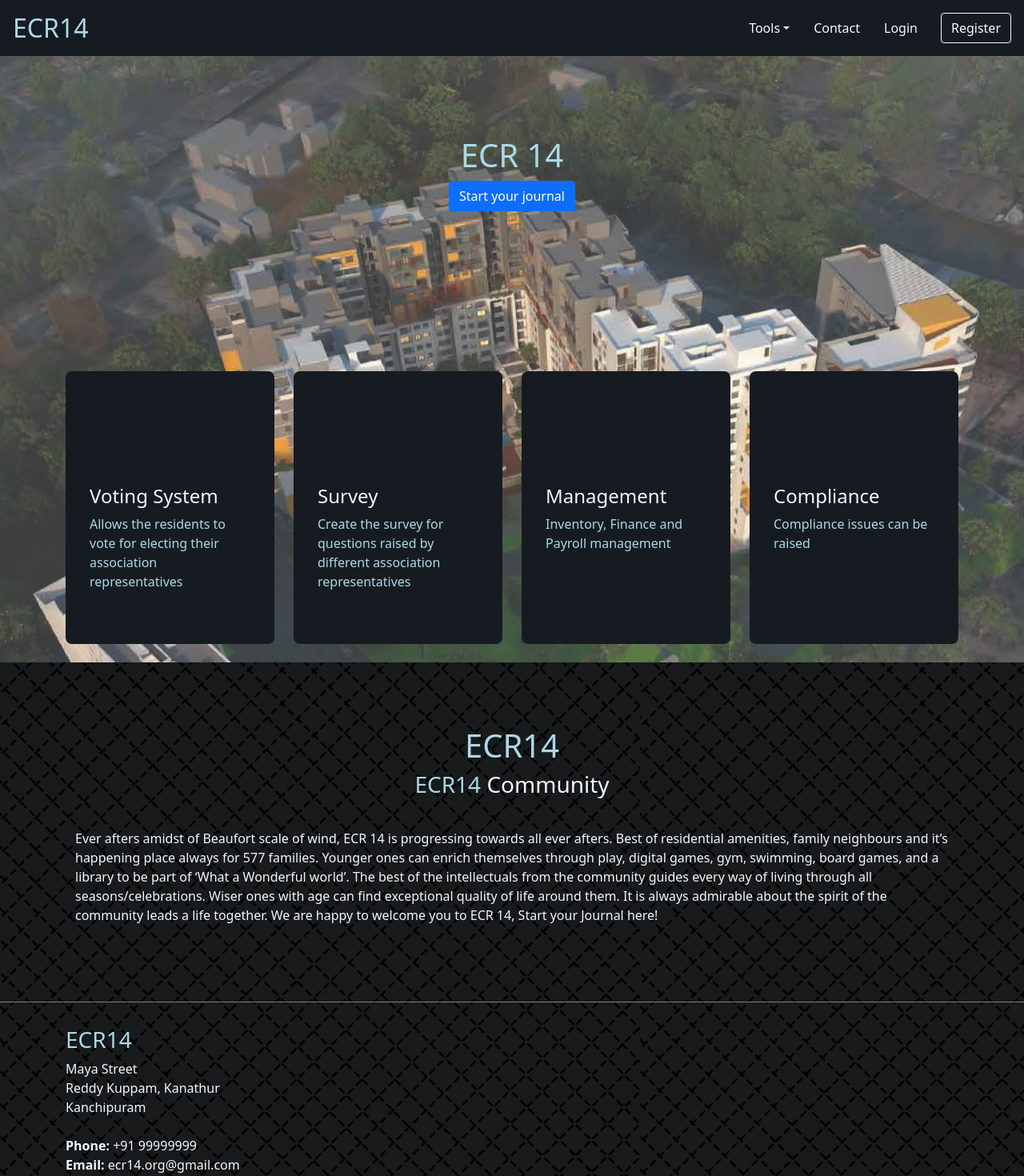
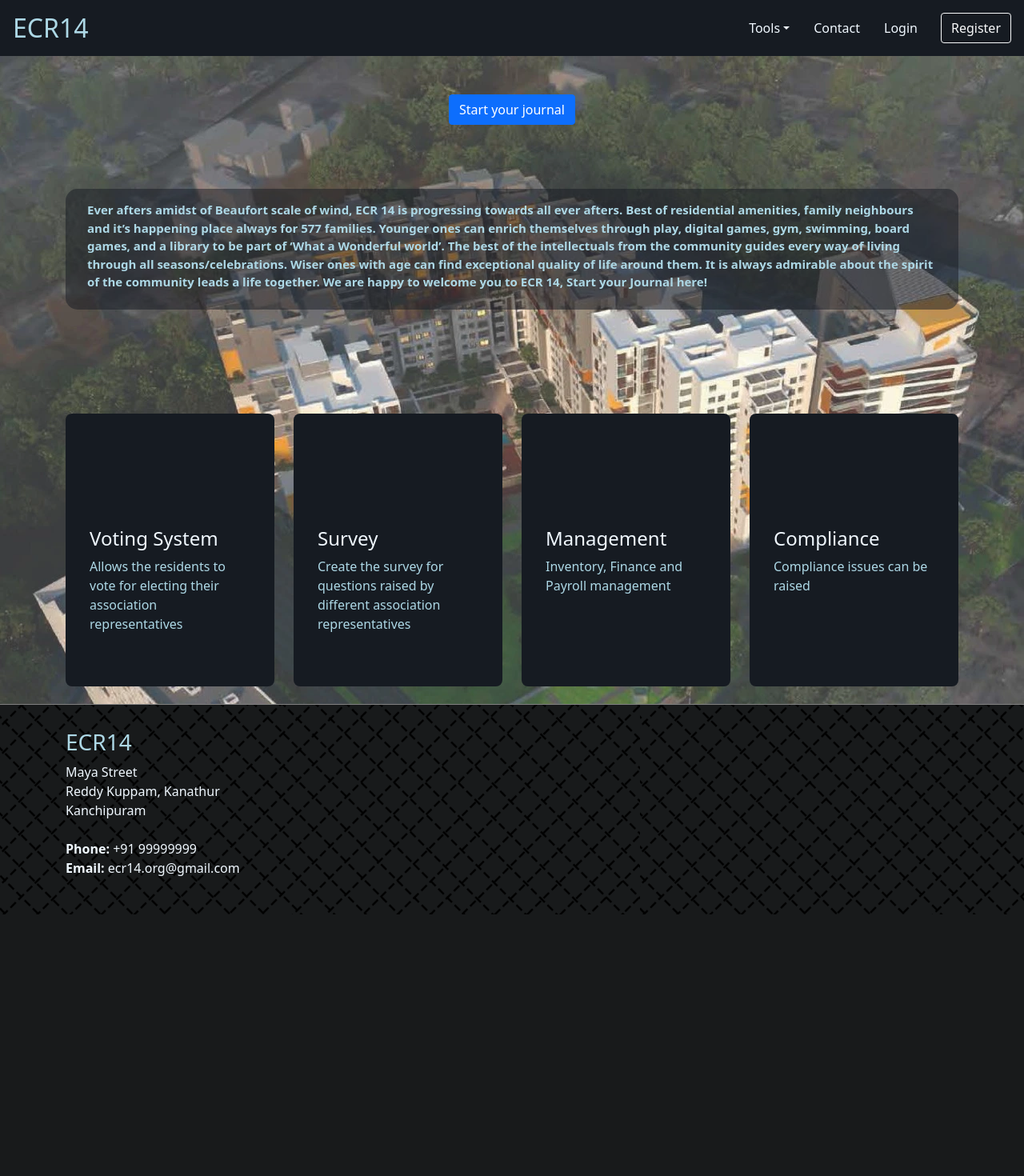
Before and after one commit to shamone03/ECR14, a React (Create React App) app in the folder client/: page / in a window 1280 px wide. Shown: the top 1470 px of the page at 80% size. After the commit the page ends 1143 px from the top, so only its background shows below. Built offline with nearby package versions, Linux system fonts and the light colour scheme; some icons are missing.

Commit message:
homepage change

```diff
--- a/client/src/App.js
+++ b/client/src/App.js
@@ -94,8 +94,24 @@ function App() {
             </nav>
             <div className={`${styles.backgroundImg} d-flex align-items-center flex-column`}>
                 <div className={`text-center ${styles.title}`}>
-                    <h1 style={{color: 'lightblue'}}>ECR 14</h1>
-                    <Button onClick={() => navigate('/register')}>Start your journal</Button>
+                    {/*<h1 style={{color: 'lightblue'}}>ECR 14</h1>*/}
+                    <Button onClick={() => navigate('/register')} className={'mt-5'}>Start your journal</Button>
+                </div>
+                <div className={`${styles.about}`} id={'about'}>
+                    <div className={`container`}>
+                        {/*<div className={`${styles.aboutTitle}`}>*/}
+                        {/*    <h3><span style={{color: 'lightblue'}}>ECR14</span> Community</h3>*/}
+                        {/*</div>*/}
+                        <div className={'container'}>
+                            <div className={'row'}>
+                                <div className={'col-lg-12 pt-lg-0'} style={{backgroundColor: 'rgb(22, 27, 34, 0.5)', borderRadius: '15px'}}>
+                                    <p style={{color: 'lightblue', fontWeight: 'bold', fontSize: '15px', padding: '15px', paddingBottom: '7px'}}>
+                                        Ever afters amidst of Beaufort scale of wind, ECR 14 is progressing towards all ever afters. Best of residential amenities, family neighbours and it’s happening place always for 577 families. Younger ones can enrich themselves through play, digital games, gym, swimming, board games, and a library to be part of ‘What a Wonderful world’. The best of the intellectuals from the community guides every way of living through all seasons/celebrations. Wiser ones with age can find exceptional quality of life around them. It is always admirable about the spirit of the community leads a life together. We are happy to welcome you to ECR 14, Start your Journal here!
+                                    </p>
+                                </div>
+                            </div>
+                        </div>
+                    </div>
                 </div>
                 <div className={`container ${styles.containerStyle}`}>
                     <div className={'row'}>
@@ -133,23 +149,7 @@ function App() {
                     </div>
                 </div>
             </div>
-            <div className={`${styles.about}`} id={'about'}>
-                <div className={`container`}>
-                    <div className={`${styles.aboutTitle}`}>
-                        <h1 style={{color: 'lightblue'}}>ECR14</h1>
-                        <h3><span style={{color: 'lightblue'}}>ECR14</span> Community</h3>
-                    </div>
-                    <div className={'container'}>
-                        <div className={'row'}>
-                            <div className={'col-lg-12 pt-4 pt-lg-0'}>
-                                <p>
-                                    Ever afters amidst of Beaufort scale of wind, ECR 14 is progressing towards all ever afters. Best of residential amenities, family neighbours and it’s happening place always for 577 families. Younger ones can enrich themselves through play, digital games, gym, swimming, board games, and a library to be part of ‘What a Wonderful world’. The best of the intellectuals from the community guides every way of living through all seasons/celebrations. Wiser ones with age can find exceptional quality of life around them. It is always admirable about the spirit of the community leads a life together. We are happy to welcome you to ECR 14, Start your Journal here!
-                                </p>
-                            </div>
-                        </div>
-                    </div>
-                </div>
-            </div>
+
             <footer className={`${styles.footer}`}>
                 <div>
                     <div className={'container'}>
--- a/client/src/css/App.module.css
+++ b/client/src/css/App.module.css
@@ -16,7 +16,7 @@
 }
 
 .aboutTitle {
-    padding-bottom: 30px;
+    /*padding-bottom: 30px;*/
     text-align: center;
 }
 
@@ -26,11 +26,11 @@
 }
 
 .title {
-    margin-top: 100px;
+    /*margin-top: 100px;*/
 }
 
 .containerStyle {
-    margin-top: 200px;
+    margin-top: 50px;
 }
 
 .cardStyle {
```
